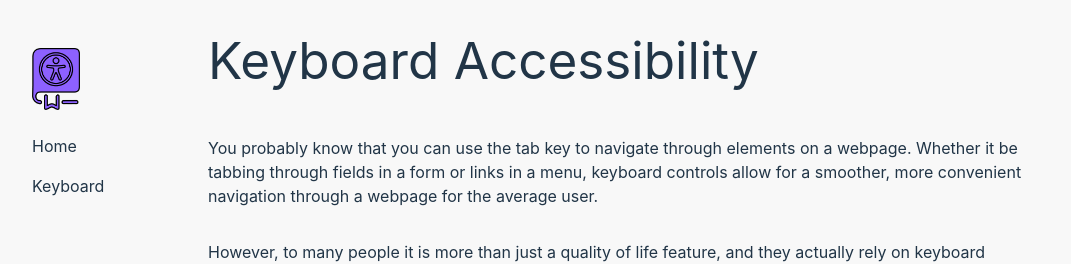
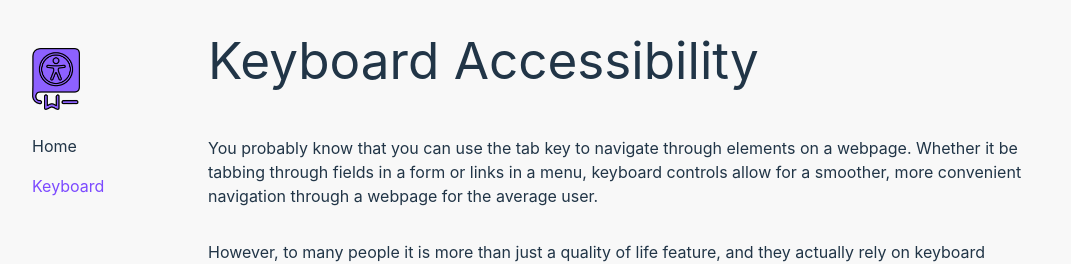
Before and after one commit to benjaminhaswell/accessibible, a React (Vite) app: page /keyboard in a window 1280 px wide. Shown: the top 264 px of the page, without its empty margins (16-1087 px from the left). Built offline with nearby package versions, Linux system fonts and the light colour scheme.

Commit message:
Highlight current page sidebar

```diff
--- a/src/demo_components/SideBar.jsx
+++ b/src/demo_components/SideBar.jsx
@@ -1,15 +1,21 @@
-function SideBar() {
+import PropTypes from 'prop-types'
+
+function SideBar({ activeLink }) {
   return (
     <div className="hidden lg:flex flex-col items-start bg-gray-200 p-4 h-screen fixed">
 
       <a href="/">
         <img src="/logos/3x.png" alt="Accessible logo link to home" className="w-12 h-auto mb-4" />
       </a>
-        <a href="/" className="my-2 text-blue-600 hover:underline">Home</a>
-        <a href="/keyboard" className="my-2 text-blue-600 hover:underline">Keyboard</a>
+      <a href="/" className="my-2 hover:underline">Home</a>
+      <a href="/keyboard" className={`my-2 hover:underline ${activeLink === 'keyboard' ? 'text-purple' : ''}`}>Keyboard</a>
 
     </div>
   );
 }
 
 export default SideBar;
+
+SideBar.propTypes = {
+  activeLink: PropTypes.string.isRequired
+}
--- a/src/demo_components/pages/Keyboard.jsx
+++ b/src/demo_components/pages/Keyboard.jsx
@@ -33,7 +33,7 @@ function Keyboard() {
 
         <>
 
-            <SideBar />
+            <SideBar activeLink={"keyboard"}/>
 
             <div className="text-left px-48">
                 <h1 className="mb-12">Keyboard Accessibility</h1>
```
Lines whose indentation alone changed are shown as unchanged.
